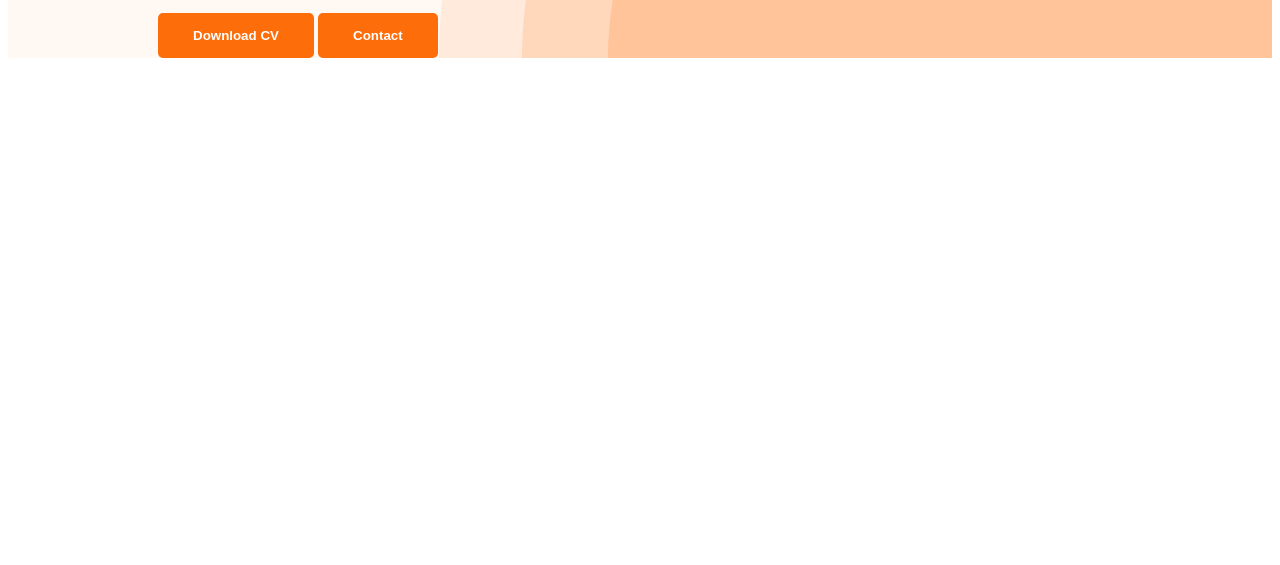
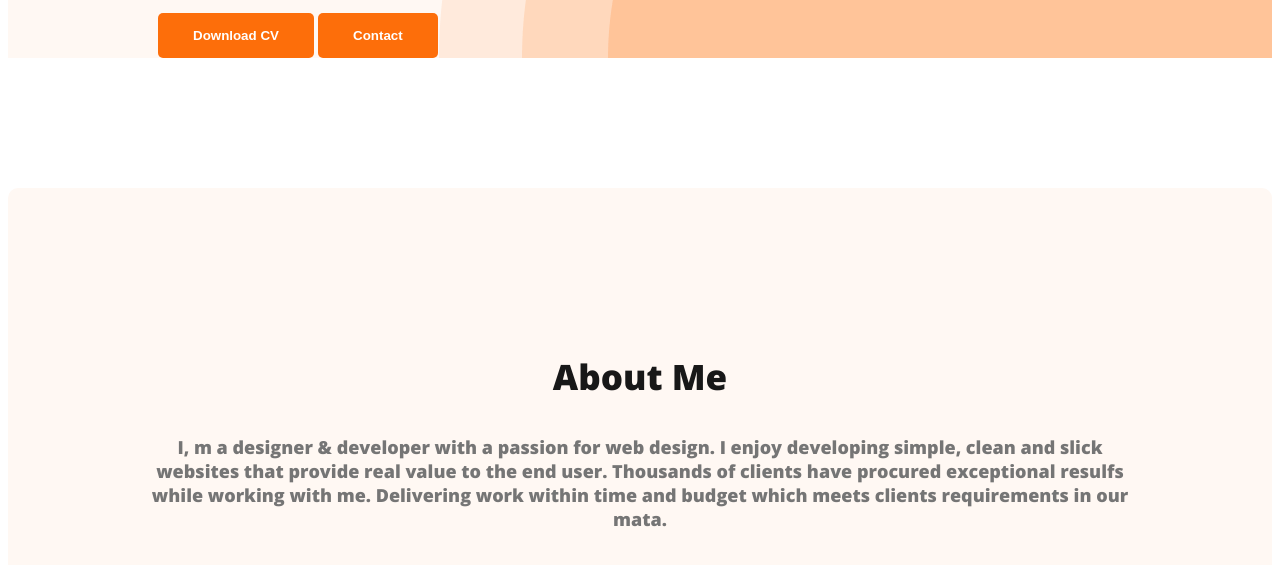
Before and after one commit to Safwanshahir/webdeveloper-portfolio, a plain HTML site: page index.html in a window 1280 px wide. Shown: the part 737-1302 px from the top of the page. Before the commit the page ends 803 px from the top, so only its background shows below. Drawn offline with nearby package versions, Linux system fonts and the light colour scheme.

Commit message:
about section created

```diff
--- a/index.html
+++ b/index.html
@@ -33,6 +33,10 @@
 
     </header>
     <main>
+        <section class="about">
+            <h3 class="section-titel">About Me</h3>
+            <p class="section-description">I, m a designer & developer with a passion for web design. I enjoy developing simple, clean and slick websites that provide real value to the end user. Thousands of clients have procured exceptional resulfs while working with me. Delivering work within time and budget which meets clients requirements in our mata.</p>
+        </section>
 
     </main>
     <footer>
--- a/styles/portfolio.css
+++ b/styles/portfolio.css
@@ -16,8 +16,19 @@ body {
     font-style: normal;
     font-weight: 700;
     padding: 15px 35px;
+}
+.section-titel{
+    color:  #181818;
+    text-align: center;
+    font-size: 35px;
+    font-weight: 700;
 
+}
 
+.section-description{
+    color:   #757575;
+    text-align: center;
+    font-size: 18px;
 }
 
 /* nav related styles */
@@ -91,3 +102,13 @@ nav a {
 .banner-description{
     margin-top: 20px;
 }
+
+/* main section styles */
+
+/* about section styles */
+.about{
+    padding: 130px;
+    border-radius: 10px;
+    background: #FFF8F3;
+    margin: 130px 0px;
+}
```
